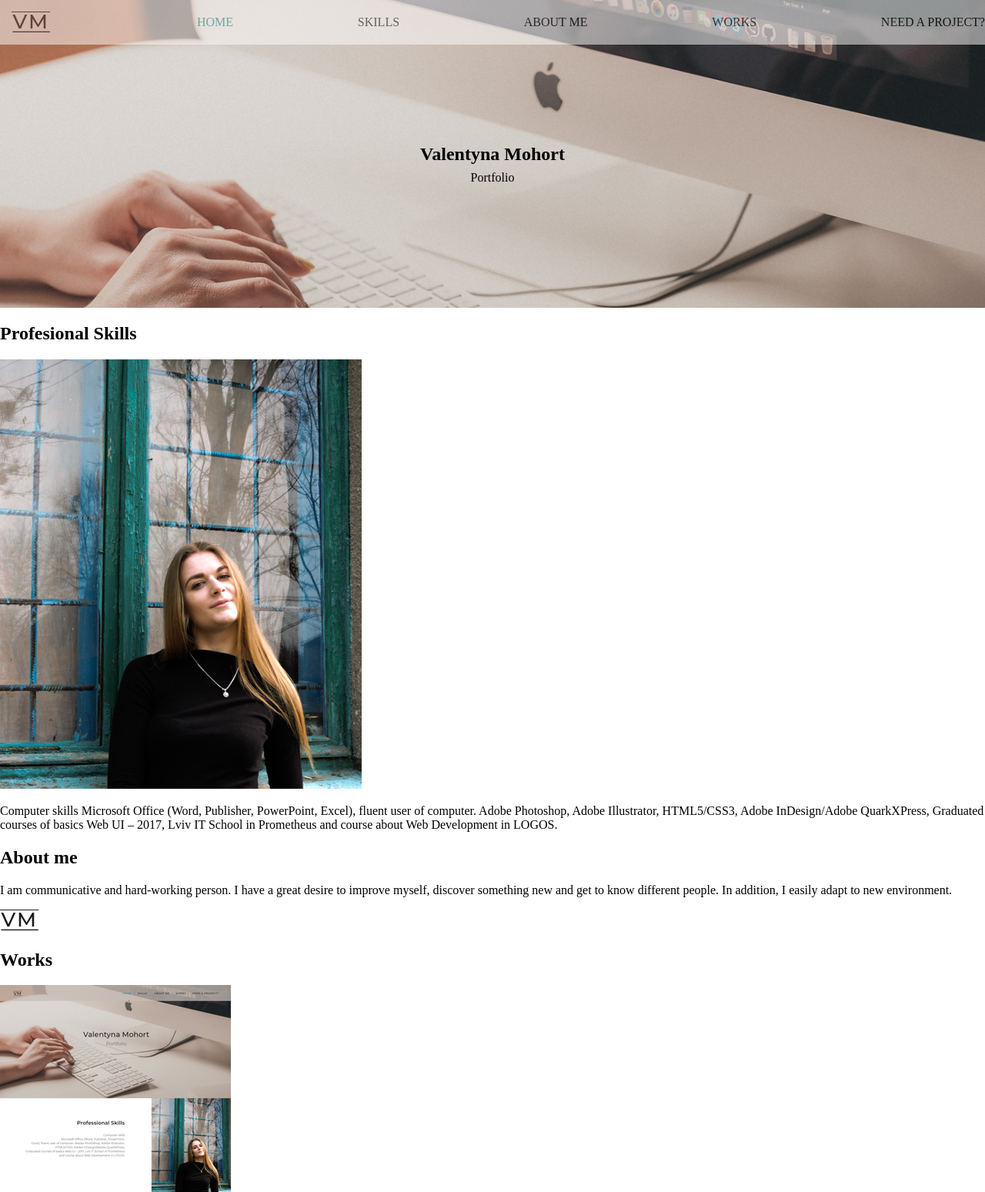
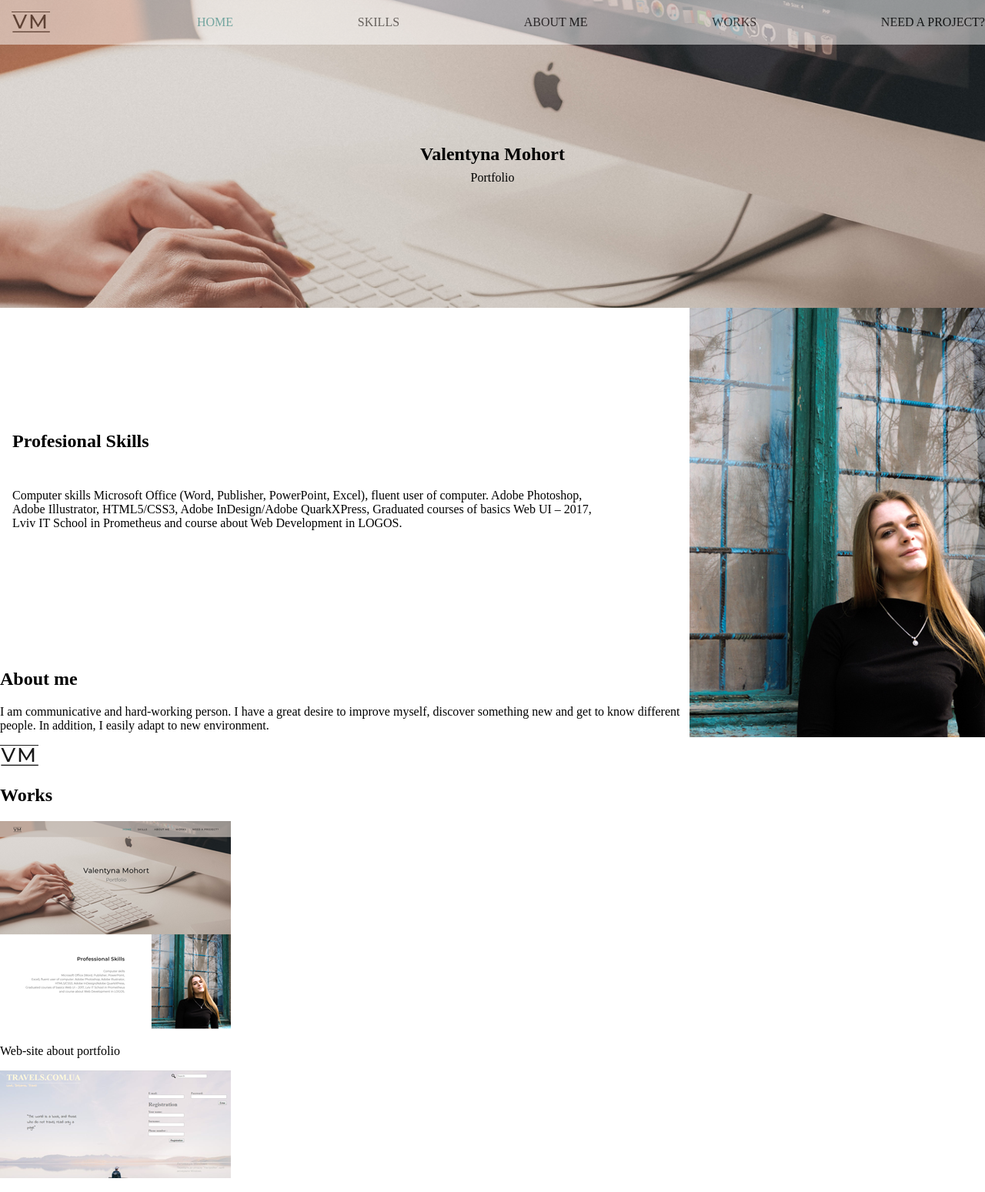
Before and after one commit to valentyna97/my_portfolio, a PHP site: page / in a window 1280 px wide; the page is wider, and only the part inside the window is pictured. Shown: the top 1549 px of that part at 77% size. Run offline with PHP 8.4, Linux system fonts and the light colour scheme.

Commit message:
change css

```diff
--- a/css/index.css
+++ b/css/index.css
@@ -60,7 +60,6 @@ header .link_header li a:hover {
     min-height: 400px;
     background-image: url(../img/main_content.jpg);
     background-size: cover;
-
     display: flex;
     align-items: center;
     justify-content: center;
@@ -75,3 +74,37 @@ header .link_header li a:hover {
     position: absolute;
     bottom: 9rem;
 }
+
+main .photo_me {
+    float: right;
+    padding-top: 0;
+    padding-left: 0;
+    padding-right: 0;
+    padding-bottom: 0;
+    width: 30%;
+    margin: 0;
+
+
+}
+
+.title_skills {
+    width: 60%;
+   margin: 0;
+    padding-left: 1rem;
+    padding-top: 10rem;
+    padding-bottom: 2rem;
+    padding-right: 1rem;
+
+    display: flex;
+
+}
+.text_skills {
+
+   width: 60%;
+    padding-left: 1rem;
+    padding-top: 1rem;
+    padding-bottom: 10rem;
+    padding-right: 1rem;
+    margin: 0;
+    display: flex;
+}
--- a/index.html
+++ b/index.html
@@ -17,7 +17,7 @@
             <section id="main_content">
                 <h2 class="title_main">Valentyna Mohort</h2>
                 <p class="text_main">Portfolio</p>
-            <nav>
+                <nav>
                     <div id="logo">
                         <img src="img/logo.png" alt="logo">
                     </div>
@@ -43,26 +43,20 @@
                 </nav>
         </div>
         </section>
-
-
-
-
-        <!--<div class="main_content">
-                <img src="main_content.jpg" alt="logo">
-            </div>-->
-
     </header>
 
     <main>
         <section id="skills_content">
-            <a id="skills"></a>
-            <h2 class="title_skills">Profesional Skills</h2>
+             <a id="skills"></a>
             <div class="photo_me">
                 <img src="img/photo_me.jpg" alt="photo_me">
             </div>
+            <h2 class="title_skills">Profesional Skills</h2>
             <p class="text_skills">Computer skills Microsoft Office (Word, Publisher, PowerPoint, Excel), fluent user of computer. Adobe Photoshop, Adobe Illustrator, HTML5/CSS3, Adobe InDesign/Adobe QuarkXPress, Graduated courses of basics Web UI – 2017, Lviv IT School in
                 Prometheus and course about Web Development in LOGOS.</p>
+
         </section>
+
         <section id="about_me_content">
             <a id="about_me"></a>
             <h2 class="title">About me</h2>
```
